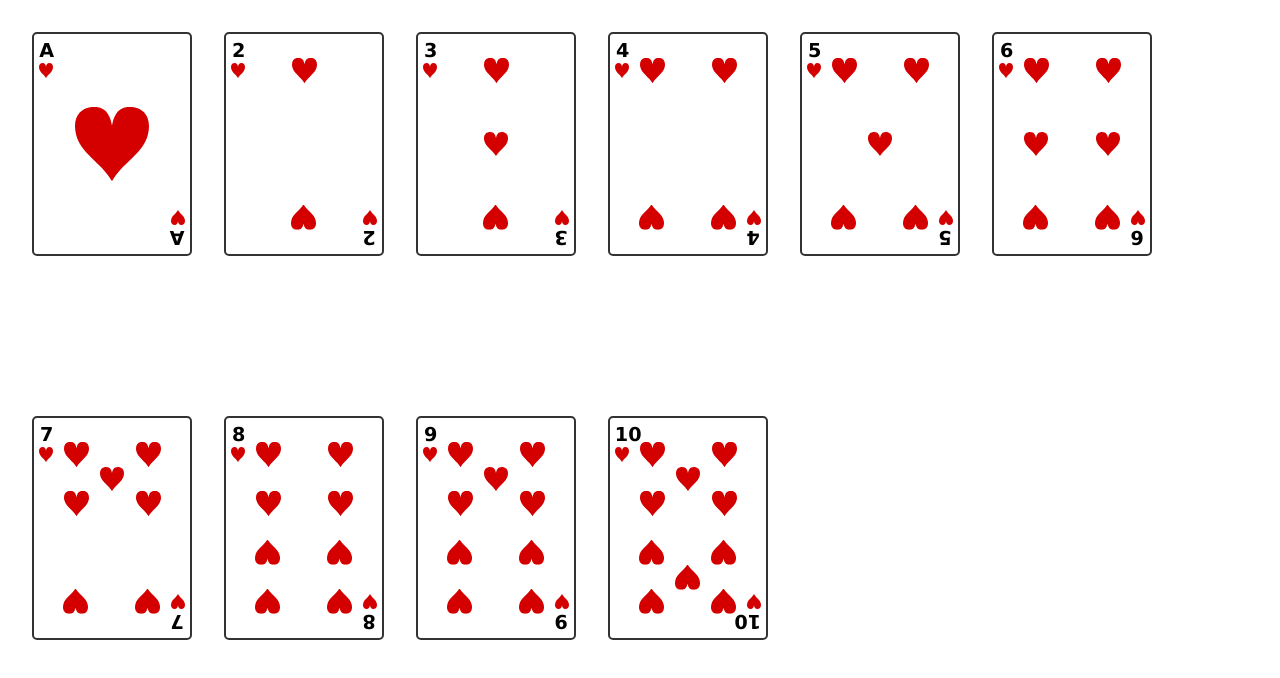
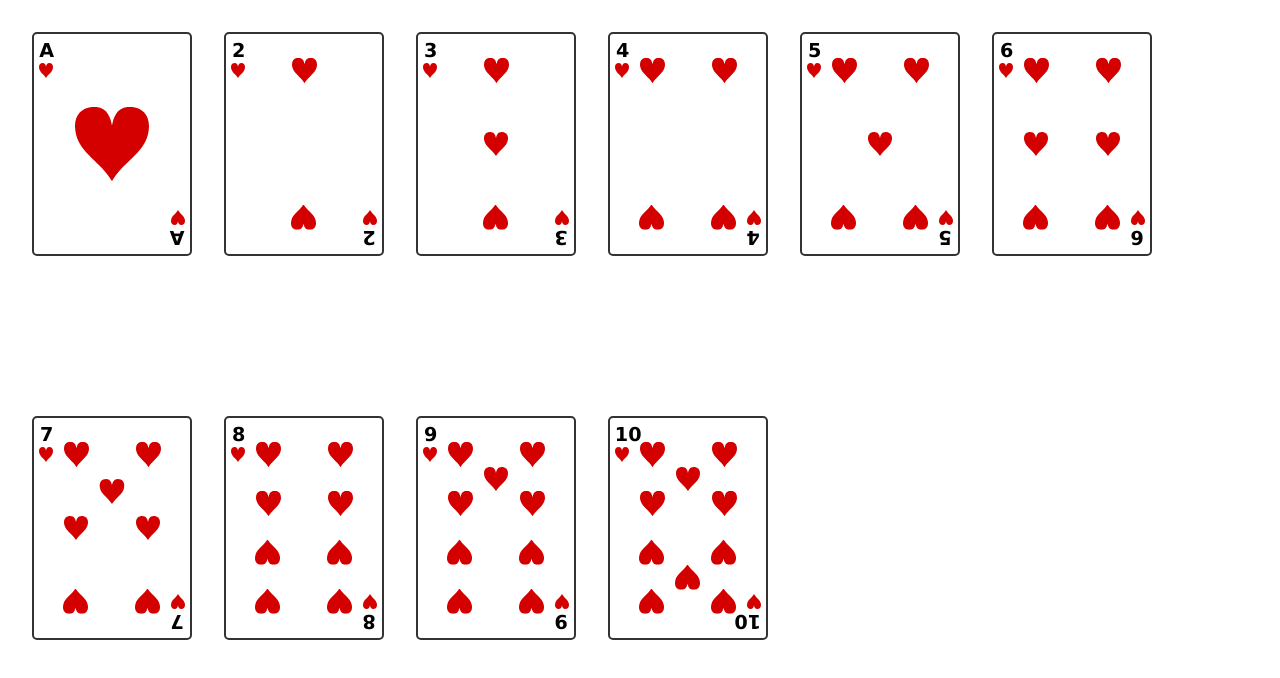
Before and after one commit to Hasan-Mmr/Deck-Of-Cards, a plain HTML site: page index.html in a window 1280 px wide. Drawn offline with Linux system fonts and the light colour scheme.

Commit message:
modified the midlle sign of  7 of heart

```diff
--- a/style.css
+++ b/style.css
@@ -251,15 +251,16 @@ body {
 }
 
 [data-number='7'] .sign:nth-child(3) {
-    grid-area: b2;
+    grid-area: b2 / b2 / c2 / c2;
+    background-size: 100% 50%;
 }
 
 [data-number='7'] .sign:nth-child(4) {
-    grid-area: c1;
+    grid-area: d1;
 }
 
 [data-number='7'] .sign:nth-child(5) {
-    grid-area: c3;
+    grid-area: d3;
 }
 
 [data-number='7'] .sign:nth-child(6) {
```
